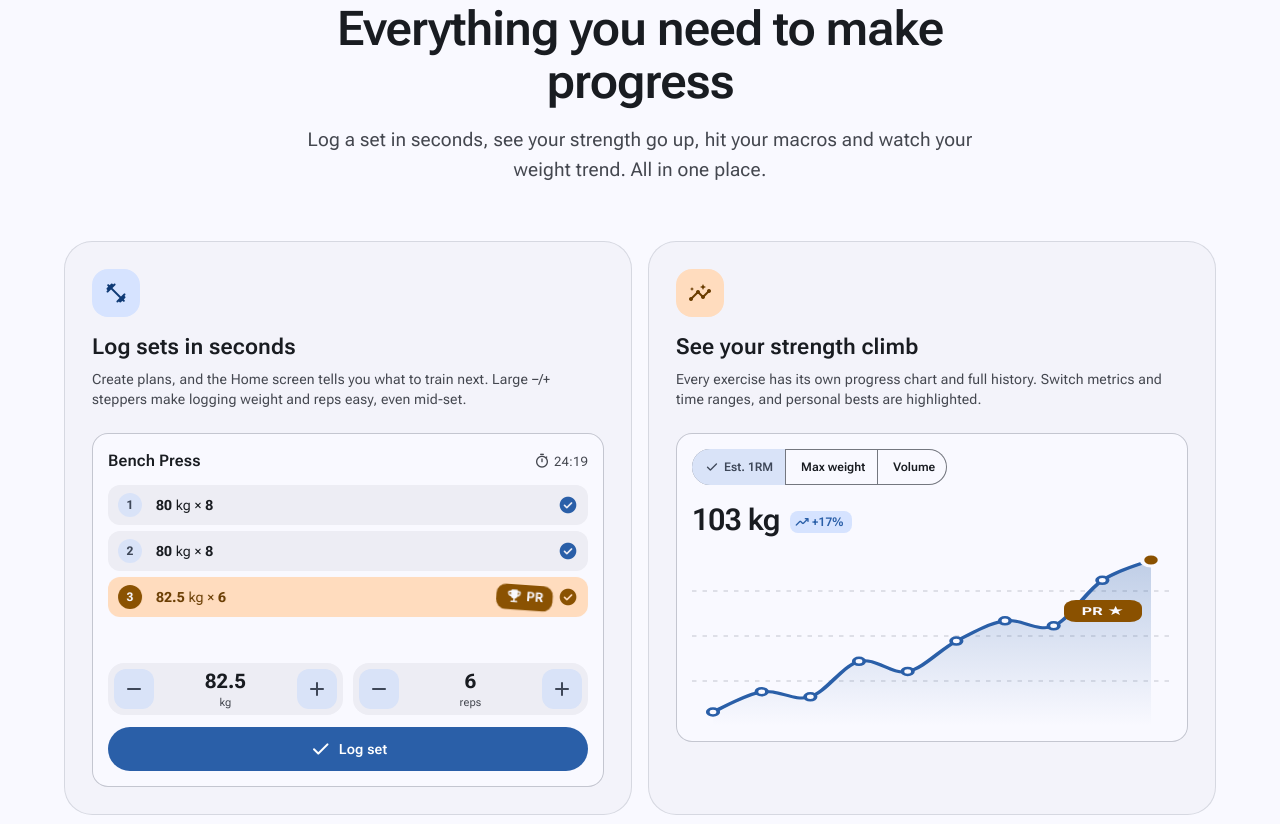
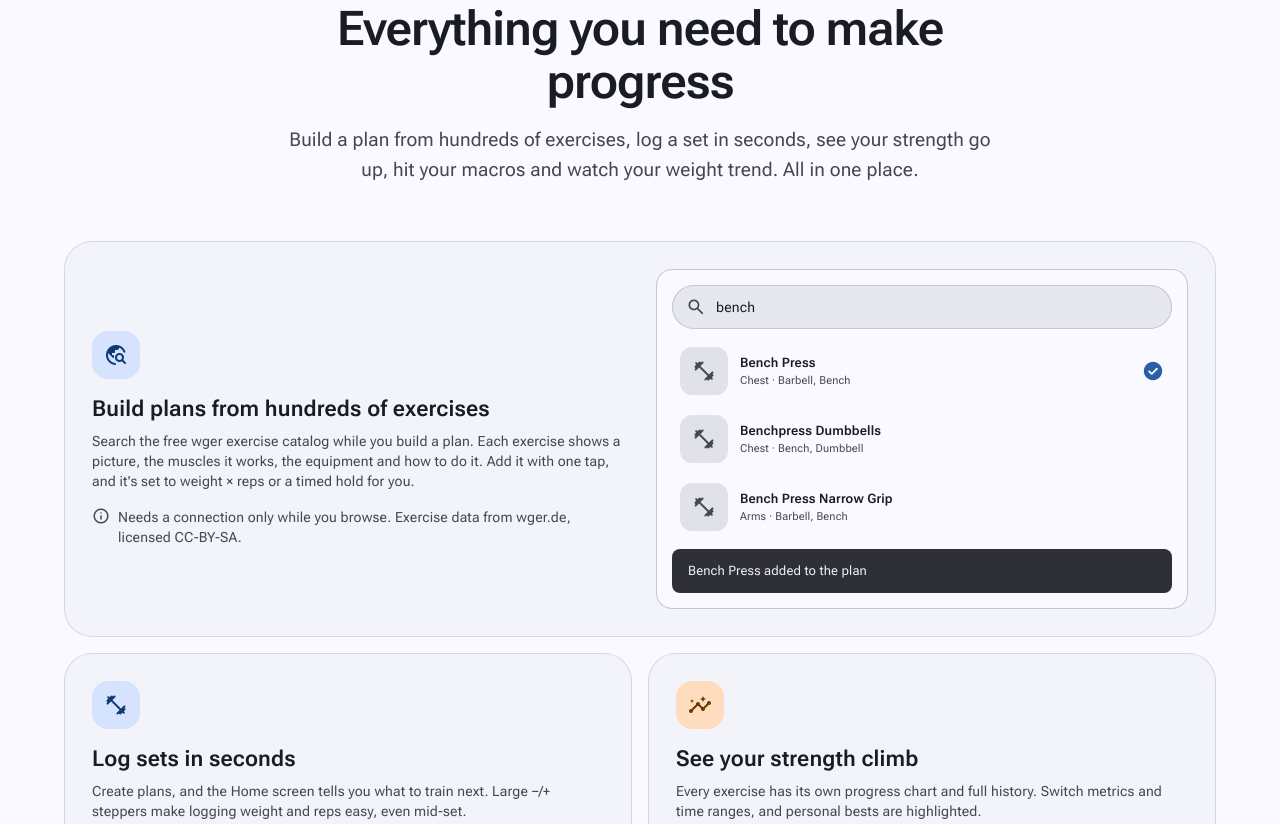
Before and after one commit to Aboud-KHalaf/Android-Tracker, a plain HTML site: page website/index.html in a window 1280 px wide. Shown: the part 1077-1901 px from the top of the page. Drawn offline with nearby package versions, Linux system fonts and the light colour scheme; no server answers.

Commit message:
docs: show the exercise catalog on the landing page
Adds a catalog feature card with a search-and-add demo, and corrects the
offline and privacy copy: the app goes online only to browse the catalog,
sending just the search to wger.de.

Co-Authored-By: Claude Opus 5.5 <noreply@anthropic.com>

```diff
--- a/website/index.html
+++ b/website/index.html
@@ -4,7 +4,7 @@
 <meta charset="utf-8">
 <meta name="viewport" content="width=device-width, initial-scale=1, viewport-fit=cover">
 <title>Tracker — Workouts, Nutrition, Steps &amp; Weight</title>
-<meta name="description" content="Tracker is a free, offline-first Android app for logging workouts, calories, protein, daily steps and body weight. No account, no cloud — your data stays on your phone.">
+<meta name="description" content="Tracker is a free, offline-first Android app for logging workouts, calories, protein, daily steps and body weight, with an online exercise catalog to build your plans. No account, no cloud — your data stays on your phone.">
 <meta name="theme-color" content="#2A5FA8" media="(prefers-color-scheme: light)">
 <meta name="theme-color" content="#111318" media="(prefers-color-scheme: dark)">
 <meta property="og:type" content="website">
@@ -15,7 +15,7 @@
 <link rel="preconnect" href="https://fonts.googleapis.com">
 <link rel="preconnect" href="https://fonts.gstatic.com" crossorigin>
 <link rel="stylesheet" href="https://fonts.googleapis.com/css2?family=Roboto+Flex:opsz,wght@8..144,400..700&display=swap">
-<link rel="stylesheet" href="https://fonts.googleapis.com/css2?family=Material+Symbols+Rounded:opsz,wght,FILL,GRAD@24,400,0..1,0&icon_names=add,android,arrow_forward,check,check_circle,cloud_off,code,contrast,dark_mode,devices,directions_walk,download,emoji_events,fitness_center,history,home,insights,light_mode,lock,monitor_weight,no_accounts,notifications,palette,play_arrow,qr_code_2,remove,restaurant,timer,today,trending_down&display=block">
+<link rel="stylesheet" href="https://fonts.googleapis.com/css2?family=Material+Symbols+Rounded:opsz,wght,FILL,GRAD@24,400,0..1,0&icon_names=add,android,arrow_forward,check,check_circle,cloud_off,code,contrast,dark_mode,devices,directions_walk,download,emoji_events,fitness_center,history,home,info,insights,light_mode,lock,monitor_weight,no_accounts,notifications,palette,play_arrow,qr_code_2,remove,restaurant,search,timer,today,travel_explore,trending_down&display=block">
 <style>
 /* ---------- Design tokens: mirrors app/src/main/java/.../ui/theme ---------- */
 :root, .scheme-light {
@@ -364,6 +364,29 @@ section { position:relative; }
 @media (max-width:680px){ .bento { grid-template-columns:1fr; } .span-wide-md { grid-column:span 1; } .card { padding:22px; } }
 .surface { background:var(--surface); border-radius:var(--r-lg); padding:16px; box-shadow:inset 0 0 0 1px var(--outline-variant); }
 
+/* Exercise catalog demo */
+.span-6 { grid-column:1 / -1; }
+.catalog-card { display:grid; grid-template-columns:1fr 1fr; gap:32px; align-items:center; }
+.catalog-card .demo { margin-top:0; }
+@media (max-width:860px){ .catalog-card { grid-template-columns:1fr; gap:0; } .catalog-card .demo { margin-top:24px; } }
+.catalog-note { display:flex; gap:8px; align-items:flex-start; margin-top:16px; color:var(--on-surface-variant); }
+.catalog-note .icon { font-size:18px; }
+.search-field { display:flex; align-items:center; gap:10px; height:44px; padding:0 14px; border-radius:var(--r-full); background:var(--sc-high); box-shadow:inset 0 0 0 1px var(--outline-variant); margin-bottom:8px; font-size:14px; }
+.search-field .icon { font-size:20px; color:var(--on-surface-variant); }
+.search-field .caret { width:2px; height:18px; background:var(--primary); margin-left:-8px; animation:caret 1s steps(1) infinite; }
+@keyframes caret { 50% { opacity:0; } }
+.cat-list { position:relative; min-height:186px; }
+.cat-row { opacity:0; transform:translateY(8px); transition:opacity 400ms var(--ease-decel), transform 400ms var(--ease-decel), background-color 300ms; border-radius:var(--r-md); padding-inline:8px; transition-delay:var(--rd, 0ms); }
+.cat-row.show { opacity:1; transform:none; }
+.cat-row + .cat-row { border-top:0; }
+.cat-row.press { background:color-mix(in srgb, var(--primary) 12%, transparent); }
+.cat-row .thumb { width:48px; height:48px; border-radius:var(--r-md); background:var(--sc-highest); color:var(--on-surface-variant); display:grid; place-items:center; flex:none; }
+.cat-row .in-plan { margin-left:auto; color:var(--primary); font-size:22px; transform:scale(0); transition:transform 400ms var(--ease-emph); }
+.cat-row.added .in-plan { transform:none; }
+.cat-toast { margin-top:8px; padding:12px 16px; border-radius:var(--r-sm); background:var(--inverse-surface); color:var(--inverse-on-surface); font-size:13px;
+  opacity:0; transform:translateY(8px); transition:opacity 300ms, transform 300ms var(--ease-decel); }
+.cat-toast.show { opacity:1; transform:none; }
+
 /* Set logger demo */
 .set-head { display:flex; justify-content:space-between; align-items:center; margin-bottom:12px; }
 .set-head .timer { font-size:13px; color:var(--on-surface-variant); display:flex; align-items:center; gap:4px; }
@@ -599,7 +622,7 @@ footer .links { display:flex; gap:20px; flex-wrap:wrap; }
         <span class="word"><span style="--i:2">Track.</span></span><br>
         <span class="word"><span style="--i:3" class="grad-text">All on your phone.</span></span>
       </h1>
-      <p class="body-l fade-up" style="--delay:500ms">Tracker brings your <strong>workouts</strong>, a <strong>daily log</strong> of calories, protein and steps, and your <strong>body weight</strong> into one beautiful Android app. It's offline-first, so you don't need an account or an internet connection.</p>
+      <p class="body-l fade-up" style="--delay:500ms">Tracker brings your <strong>workouts</strong>, a <strong>daily log</strong> of calories, protein and steps, and your <strong>body weight</strong> into one beautiful Android app. It's offline-first: you don't need an account, and only the optional exercise catalog uses the internet.</p>
       <div class="cta-row fade-up" style="--delay:650ms">
         <a class="btn lg" data-apk href="https://github.com/Aboud-KHalaf/Android-Tracker/releases/latest/download/app-release.apk">
           <span class="icon">download</span>Download APK
@@ -698,6 +721,7 @@ footer .links { display:flex; gap:20px; flex-wrap:wrap; }
 <div class="strip" aria-hidden="true">
   <div class="marquee" id="marquee">
     <span><span class="icon">fitness_center</span>Workout plans</span>
+    <span><span class="icon">travel_explore</span>Exercise catalog</span>
     <span><span class="icon">timer</span>Hold timer</span>
     <span><span class="icon">insights</span>Progress charts</span>
     <span><span class="icon fill" style="color:var(--tertiary)">emoji_events</span>Personal bests</span>
@@ -717,10 +741,29 @@ footer .links { display:flex; gap:20px; flex-wrap:wrap; }
     <div class="section-head reveal">
       <p class="overline">Features</p>
       <h2 class="display-s">Everything you need to make progress</h2>
-      <p class="body-l">Log a set in seconds, see your strength go up, hit your macros and watch your weight trend. All in one place.</p>
+      <p class="body-l">Build a plan from hundreds of exercises, log a set in seconds, see your strength go up, hit your macros and watch your weight trend. All in one place.</p>
     </div>
 
     <div class="bento">
+      <!-- Exercise catalog -->
+      <article class="card span-6 catalog-card reveal" data-demo="catalog">
+        <div>
+          <div class="feat-ic"><span class="icon">travel_explore</span></div>
+          <h3 class="title-l">Build plans from hundreds of exercises</h3>
+          <p class="body-m">Search the free wger exercise catalog while you build a plan. Each exercise shows a picture, the muscles it works, the equipment and how to do it. Add it with one tap, and it's set to weight × reps or a timed hold for you.</p>
+          <p class="body-m catalog-note"><span class="icon">info</span>Needs a connection only while you browse. Exercise data from wger.de, licensed CC-BY-SA.</p>
+        </div>
+        <div class="demo surface" aria-hidden="true">
+          <div class="search-field"><span class="icon">search</span><span class="q" id="catQuery"></span><span class="caret"></span></div>
+          <div class="cat-list" id="catList">
+            <div class="m-list-item cat-row" data-cat="0"><div class="thumb"><span class="icon">fitness_center</span></div><div><div class="t">Bench Press</div><div class="s">Chest · Barbell, Bench</div></div><span class="icon fill in-plan">check_circle</span></div>
+            <div class="m-list-item cat-row" data-cat="1"><div class="thumb"><span class="icon">fitness_center</span></div><div><div class="t">Benchpress Dumbbells</div><div class="s">Chest · Bench, Dumbbell</div></div><span class="icon fill in-plan">check_circle</span></div>
+            <div class="m-list-item cat-row" data-cat="2"><div class="thumb"><span class="icon">fitness_center</span></div><div><div class="t">Bench Press Narrow Grip</div><div class="s">Arms · Barbell, Bench</div></div><span class="icon fill in-plan">check_circle</span></div>
+          </div>
+          <div class="cat-toast" id="catToast">Bench Press added to the plan</div>
+        </div>
+      </article>
+
       <!-- Workout logger -->
       <article class="card span-3 reveal" data-demo="sets">
         <div class="feat-ic"><span class="icon">fitness_center</span></div>
@@ -867,10 +910,10 @@ footer .links { display:flex; gap:20px; flex-wrap:wrap; }
     <div class="reveal">
       <p class="overline">Privacy</p>
       <h2 class="display-s">Your data never leaves your phone</h2>
-      <p class="body-l" style="margin:16px 0 32px">There are no accounts, no cloud sync, no ads and no analytics. Everything is stored in a local database on your device, and you can delete all of it from Settings with one tap.</p>
+      <p class="body-l" style="margin:16px 0 32px">There are no accounts, no cloud sync, no ads and no analytics. Everything you log is stored in a local database on your device, and you can delete all of it from Settings with one tap. The app only goes online when you browse the exercise catalog, and then it sends just your search to wger.de.</p>
       <div class="stats">
         <div class="stat"><span class="icon">no_accounts</span><b class="num"><span data-count="0">0</span></b><span>accounts needed</span></div>
-        <div class="stat"><span class="icon">cloud_off</span><b class="num"><span data-count="0">0</span></b><span>servers involved</span></div>
+        <div class="stat"><span class="icon">cloud_off</span><b class="num"><span data-count="0">0</span></b><span>servers storing your data</span></div>
         <div class="stat"><span class="icon">lock</span><b class="num"><span data-count="100">0</span>%</b><span>on-device</span></div>
       </div>
     </div>
@@ -899,7 +942,7 @@ footer .links { display:flex; gap:20px; flex-wrap:wrap; }
     </div>
     <div class="tech reveal">
       <span class="chip">Kotlin</span><span class="chip">Jetpack Compose</span><span class="chip">Material 3</span><span class="chip">MVVM</span>
-      <span class="chip">StateFlow</span><span class="chip">Navigation Compose</span><span class="chip">Room</span><span class="chip">kotlinx.serialization</span>
+      <span class="chip">StateFlow</span><span class="chip">Navigation Compose</span><span class="chip">Room</span><span class="chip">kotlinx.serialization</span><span class="chip">Coil</span><span class="chip">wger REST API</span>
       <span class="chip">AlarmManager</span><span class="chip">JUnit</span><span class="chip">Robolectric</span><span class="chip">Compose UI tests</span>
     </div>
     <div class="cta-row reveal" style="justify-content:center">
@@ -1131,6 +1174,22 @@ footer .links { display:flex; gap:20px; flex-wrap:wrap; }
         ring.classList.add("done"); lbl.textContent = "Done!"; await sleep(2200);
       }
     },
+    async catalog(card) {
+      const q = $("#catQuery"), rows = $$(".cat-row", card), toast = $("#catToast");
+      while (true) {
+        q.textContent = ""; toast.classList.remove("show");
+        rows.forEach(r => r.classList.remove("show", "added", "press"));
+        await sleep(700);
+        for (const ch of "bench") { q.textContent += ch; await sleep(reduce ? 0 : 160); }
+        await sleep(400);
+        rows.forEach((r, i) => { r.style.setProperty("--rd", `${i * 120}ms`); r.classList.add("show"); });
+        await sleep(1500);
+        rows[0].classList.add("press"); await sleep(250); rows[0].classList.remove("press");
+        await sleep(500);
+        rows[0].classList.add("added"); toast.classList.add("show");
+        await sleep(4000);
+      }
+    },
     nutrition(card) { fillBars(card); $$("[data-count]", card).forEach(countUp); },
     weight(card) { renderChart($("[data-chart=weight]", card), DATA.weight, { w:240, h:110, pad:6 }); $$("[data-count]", card).forEach(countUp); },
     async reminder() {
```
